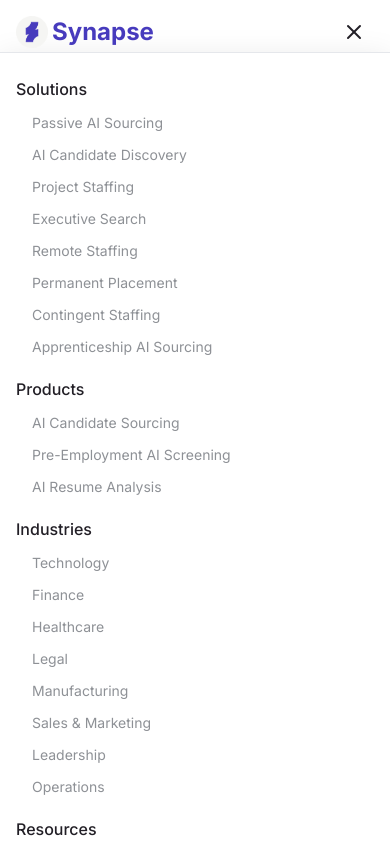
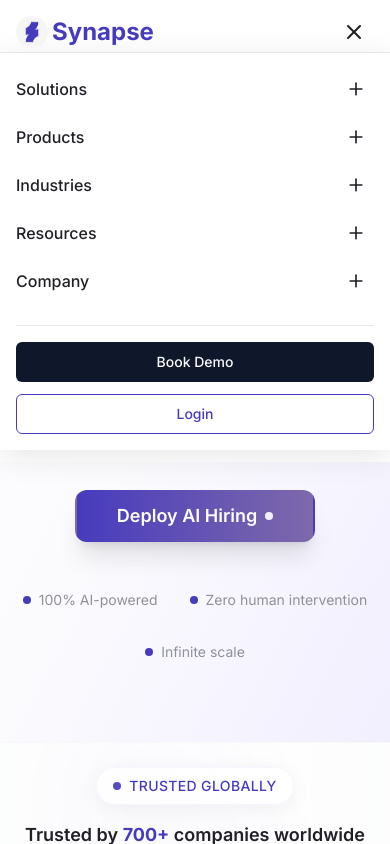
Before and after one commit to ashsynapse/synapse-talent-accelerator_TEST_N-JS, a React (Vite) app: page /home in a window 390 px wide. Both pictures are taken after a click on the button 354 px from the left and 32 px from the top of the page. Shown: the top 844 px of the page. Built offline with nearby package versions, Linux system fonts and the light colour scheme.

Commit message:
Fix mobile navbar for hamburger menu
Implement mobile navigation with expandable menu items for Solutions, Products, Industries, Resources, and Company.

```diff
--- a/src/components/MainHeader.tsx
+++ b/src/components/MainHeader.tsx
@@ -1,11 +1,12 @@
 
 import React, { useState, useEffect } from "react";
 import { Button } from "@/components/ui/button";
-import { Menu, X, ChevronDown } from "lucide-react";
+import { Menu, X, ChevronDown, Plus, Minus } from "lucide-react";
 
 const MainHeader = () => {
   const [isScrolled, setIsScrolled] = useState(false);
   const [mobileMenuOpen, setMobileMenuOpen] = useState(false);
+  const [expandedItems, setExpandedItems] = useState<string[]>([]);
 
   useEffect(() => {
     const handleScroll = () => {
@@ -17,6 +18,14 @@ const MainHeader = () => {
       window.removeEventListener("scroll", handleScroll);
     };
   }, []);
+
+  const toggleMobileItem = (itemLabel: string) => {
+    setExpandedItems(prev =>
+      prev.includes(itemLabel)
+        ? prev.filter(item => item !== itemLabel)
+        : [...prev, itemLabel]
+    );
+  };
 
   const navItems = [
     {
@@ -169,26 +178,40 @@ const MainHeader = () => {
             <div className="space-y-2">
               {navItems.map((item) => (
                 <div key={item.label}>
+                  <div className="flex items-center justify-between">
                     {item.href ? (
                       <a
                         href={item.href}
-                      className="block py-2 text-synapse-dark hover:text-synapse-primary font-medium transition-colors"
+                        className="flex-1 py-2 text-synapse-dark hover:text-synapse-primary font-medium transition-colors"
                         onClick={() => setMobileMenuOpen(false)}
                       >
                         {item.label}
                       </a>
                     ) : (
-                    <span className="block py-2 text-synapse-dark font-medium">
+                      <span className="flex-1 py-2 text-synapse-dark font-medium">
                         {item.label}
                       </span>
                     )}
                     {item.submenu && (
-                    <div className="pl-4 space-y-1">
+                      <button
+                        onClick={() => toggleMobileItem(item.label)}
+                        className="p-2 text-synapse-dark hover:text-synapse-primary transition-colors"
+                      >
+                        {expandedItems.includes(item.label) ? (
+                          <Minus size={20} />
+                        ) : (
+                          <Plus size={20} />
+                        )}
+                      </button>
+                    )}
+                  </div>
+                  {item.submenu && expandedItems.includes(item.label) && (
+                    <div className="pl-4 space-y-1 mt-2">
                       {item.submenu.map((subItem) => (
                         <a
                           key={subItem.label}
                           href={subItem.href}
-                          className="block py-1 text-sm text-synapse-gray hover:text-synapse-primary transition-colors"
+                          className="block py-2 text-sm text-synapse-gray hover:text-synapse-primary transition-colors"
                           onClick={() => setMobileMenuOpen(false)}
                         >
                           {subItem.label}
```
Lines whose indentation alone changed are shown as unchanged.
